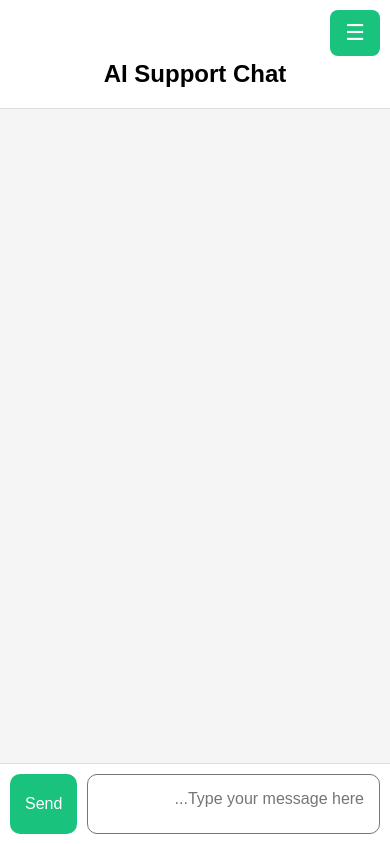
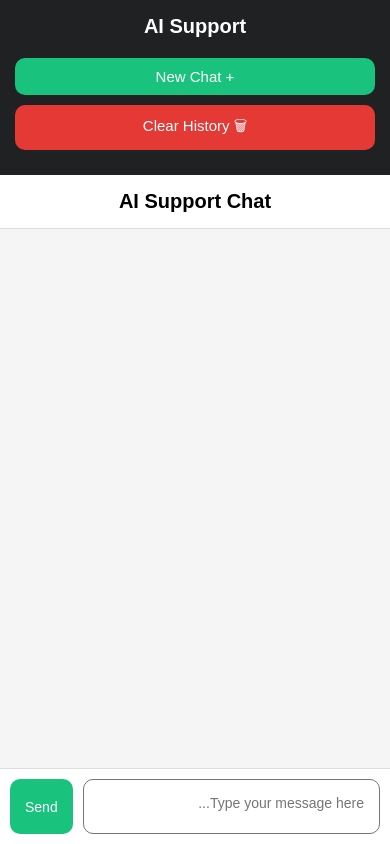
Before and after one commit to bayoumydeutsch313-eng/positive-chat-ai, a Flask app: page / in a window 390 px wide. Run offline with Flask 3, Linux system fonts and the light colour scheme.

Commit message:
Update index.html

```diff
--- a/templates/index.html
+++ b/templates/index.html
@@ -146,80 +146,89 @@ font-size:18px;
 border-radius:10px;
 cursor:pointer;
 }
-  /* زر القائمة */
-.menu-btn{
-display:none;
-position:fixed;
-top:10px;
-right:10px;
-z-index:1001;
-background:#19c37d;
-color:white;
-border:none;
-padding:10px 15px;
-font-size:22px;
-border-radius:8px;
-cursor:pointer;
-}
+  /* Responsive Design */
 
-/* موبايل */
-@media (max-width:768px){
+@media (max-width: 768px){
 
     body{
-overflow:hidden;
-}
-
-.menu-btn{
-display:block;
+        flex-direction: column;
+        height: 100vh;
     }
 
     .sidebar{
-position:fixed;
-right:-320px;
-top:0;
-width:300px;
-height:100%;
-z-index:1000;
-transition:0.3s;
-}
-
-.sidebar.active{
-right:0;
+        width: 100%;
+        max-height: 200px;
+        overflow-y: auto;
     }
 
     .main{
-width:100%;
+        width: 100%;
+        flex: 1;
     }
 
     .header{
-font-size:24px;
-padding-top:60px;
+        font-size: 24px;
+        padding: 15px;
     }
 
     .message{
-max-width:95%;
+        max-width: 95%;
+        font-size: 15px;
     }
 
     .input-area{
-padding:10px;
+        padding: 10px;
     }
 
     textarea{
-font-size:16px;
+        height: 55px;
+        font-size: 16px;
     }
 
     .send{
-padding:12px 15px;
-font-size:16px;
+        padding: 12px 18px;
+        font-size: 16px;
+    }
+
+    .logo{
+        font-size: 20px;
+    }
+
+    .btn{
+        font-size: 15px;
+        padding: 10px;
+    }
+}
+
+@media (max-width: 480px){
+
+    .header{
+        font-size: 20px;
+    }
+
+    .message{
+        max-width: 100%;
+        padding: 12px;
+    }
+
+    .input-area{
+        flex-direction: row;
+    }
+
+    textarea{
+        font-size: 14px;
+    }
+
+    .send{
+        padding: 10px 15px;
+        font-size: 14px;
     }
 }
 </style>
 </head>
 <body>
 
-<button class="menu-btn" onclick="toggleMenu()">☰</button>
-
-<div class="sidebar" id="sidebar">
+<div class="sidebar">
 <div class="logo">AI Support</div>
 
 <button class="btn new-chat" onclick="newChat()">+ New Chat</button>
@@ -412,9 +421,6 @@ if(chats.length > 0){
 currentChat = chats[0];
 renderMessages();
 }
-  function toggleMenu(){
-document.getElementById("sidebar").classList.toggle("active");
-}
 </script>
 
 </body>
```
Lines whose indentation alone changed are shown as unchanged.
